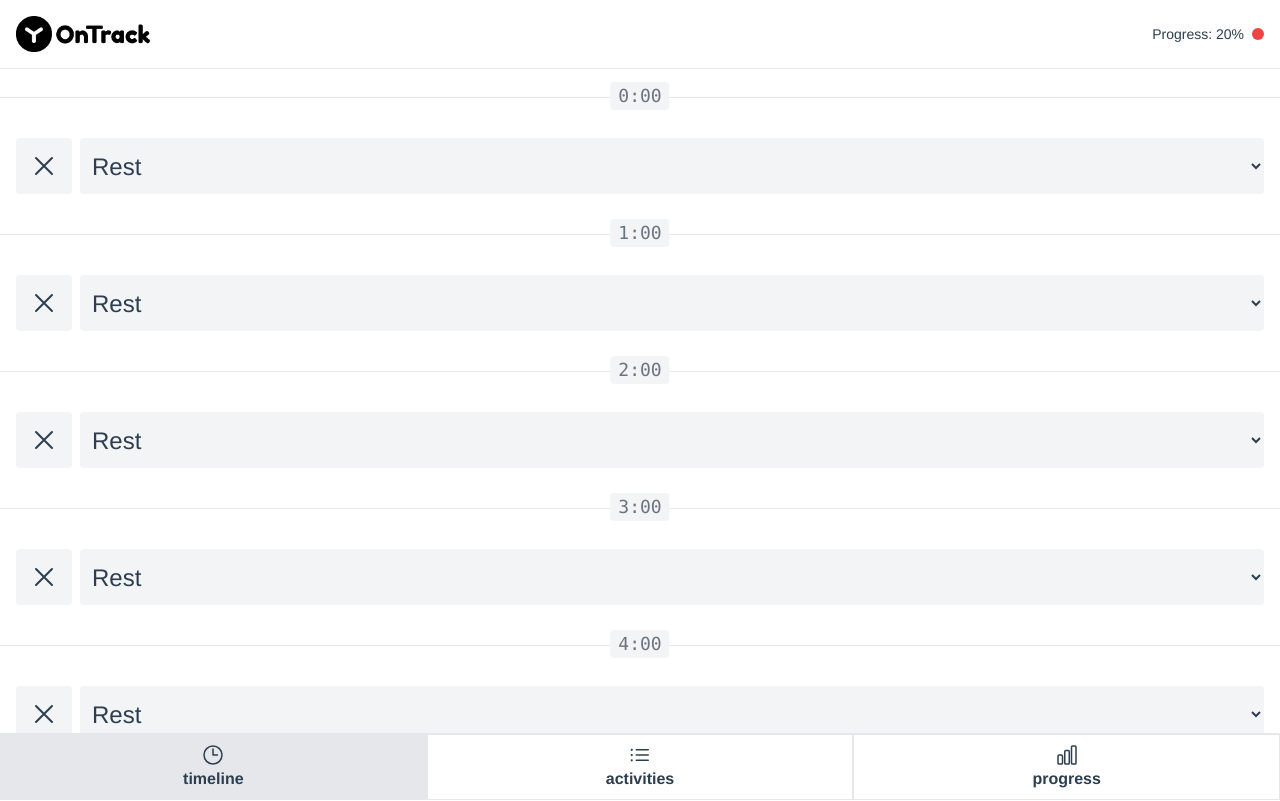
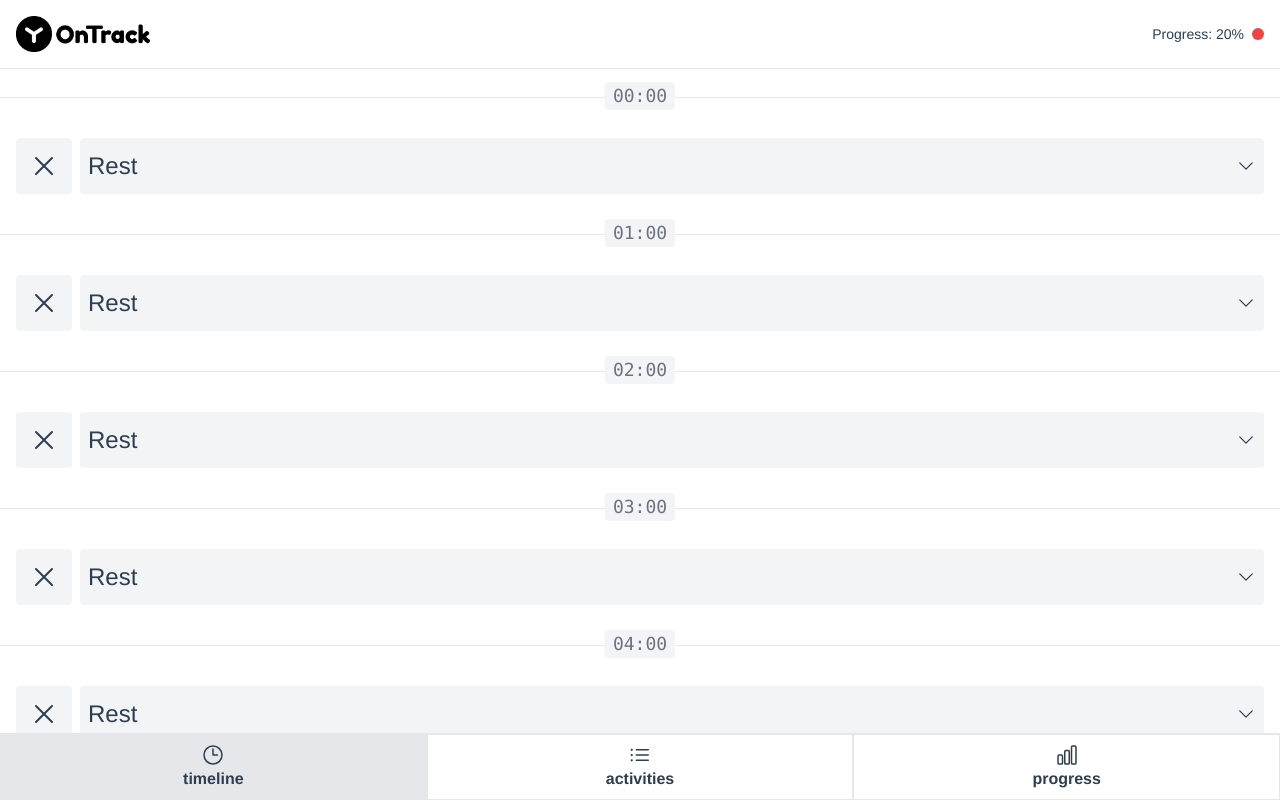
Before and after one commit to NurislamAituarov/on-track, a Vue app: page /#timeline in a window 1280 px wide. Shown: the top 801 px of the page. Built offline with nearby package versions, Linux system fonts and the light colour scheme.

Commit message:
Add select custom / Refactor component hour

```diff
--- /dev/null
+++ b/src/components/TimeLineHour.vue
@@ -0,0 +1,29 @@
+<template>
+  <a
+    href="#"
+    class="absolute -top-4 left-1/2 -translate-x-1/2 rounded px-2 font-mono text-lg"
+    :class="[
+      timelineItem.hour === new Date().getHours()
+        ? 'bg-purple-900 font-black text-white'
+        : 'bg-gray-100 text-gray-500',
+    ]"
+    >{{ formatterHour }}</a
+  >
+</template>
+
+<script lang="ts" setup>
+import { THourItem } from "@/types";
+import { computed } from "vue";
+
+interface Props {
+  timelineItem: THourItem;
+}
+
+const props = defineProps<Props>();
+
+const formatterHour = computed(() => {
+  const hour = props.timelineItem.hour;
+
+  return `${hour.toString().padStart(2, "0")}:00`;
+});
+</script>
--- a/src/components/TimelineItem.vue
+++ b/src/components/TimelineItem.vue
@@ -1,11 +1,6 @@
 <template>
   <li class="relative flex flex-col gap-2 border-t py-10 px-4">
-    <a
-      href="#"
-      class="absolute -top-4 left-1/2 -translate-x-1/2 rounded px-2 font-mono text-lg"
-      :class="hourLinkClasses"
-      >{{ timelineItem.hour }}:00</a
-    >
+    <TimeLineHour :timelineItem="timelineItem" />
     <BaseSelect
       :options="options"
       placeholder="Rest"
@@ -17,19 +12,15 @@
 </template>
 
 <script lang="ts" setup>
+import { ref } from "vue";
+import { IOptionsItem, THourItem } from "@/types";
 import BaseSelect from "@/components/base/BaseSelect.vue";
-import { IOptionsItem, THourItem } from "@/types";
-import { ref } from "vue";
+import TimeLineHour from "./TimeLineHour.vue";
+
 interface Props {
   timelineItem: THourItem;
 }
-const props = defineProps<Props>();
-
-const hourLinkClasses = [
-  props.timelineItem.hour === new Date().getHours()
-    ? "bg-purple-900 font-black text-white"
-    : "bg-gray-100 text-gray-500",
-];
+defineProps<Props>();
 
 const options: IOptionsItem[] = [
   {
--- a/src/components/base/BaseSelect.vue
+++ b/src/components/base/BaseSelect.vue
@@ -4,38 +4,106 @@
       <XMarkIcon class="h-8" />
     </BaseButton>
 
-    <select
-      class="w-full truncate rounded py-1 px-2 bg-gray-100 text-2xl"
-      @change="emit('select', +$event.target?.value)"
+    <div
+      class="w-full truncate rounded py-1 px-2 bg-gray-100 text-2xl flex items-center wrapper__select"
     >
-      <option :selected="selected == null" disabled value="0">
-        {{ placeholder }}
-      </option>
+      <div
+        ref="refSelectItem"
+        class="default-option w-full flex justify-between items-center"
+        @click="openModalSelect"
+      >
+        {{ options.find((el) => el.value === selected)?.label || placeholder }}
+        <ChevronDownIcon class="h-5" :class="{ 'rotate-180': selectWindow }" />
+      </div>
 
-      <option
-        v-for="{ value, label } of options"
-        :key="value"
-        :value="value"
-        :selected="selected === value"
-      >
-        {{ label }}
-      </option>
-    </select>
+      <ul class="wrapper__select-item" v-if="selectWindow">
+        <li
+          class="option"
+          :style="[value === selected ? 'background: rgb(245, 245, 245)' : '']"
+          v-for="{ value, label } of options"
+          :key="value"
+          @click="selectItem(value)"
+        >
+          {{ label }}
+        </li>
+      </ul>
+    </div>
   </div>
 </template>
 
 <script lang="ts" setup>
 import { IOptionsItem } from "@/types";
-import { XMarkIcon } from "@heroicons/vue/24/outline";
+import { XMarkIcon, ChevronDownIcon } from "@heroicons/vue/24/outline";
 import BaseButton from "@/components/base/BaseButton.vue";
+import { onMounted, onUnmounted, onUpdated, ref } from "vue";
 
 interface Props {
   options: IOptionsItem[];
   placeholder: string;
-  selected: number;
+  selected: number | undefined;
 }
-
 defineProps<Props>();
 
 const emit = defineEmits(["select", "reset-selected-item"]);
+const refSelectItem = ref();
+const selectWindow = ref(false);
+
+// component lifecycle //
+onMounted(() => {
+  document.addEventListener("click", listener);
+});
+onUnmounted(() => {
+  document.removeEventListener("click", listener);
+});
+onUpdated(() => {
+  console.log("update");
+});
+
+// Methods //
+function openModalSelect() {
+  selectWindow.value = !selectWindow.value;
+}
+
+function selectItem(value: number) {
+  emit("select", value);
+  selectWindow.value = false;
+}
+
+function listener(e: Event) {
+  if (
+    e.target !== refSelectItem.value &&
+    !refSelectItem.value.contains(e.target)
+  ) {
+    selectWindow.value = false;
+  }
+}
 </script>
+
+
+<style scoped lang="scss">
+.wrapper__select {
+  position: relative;
+  overflow: visible;
+  cursor: pointer;
+}
+.wrapper__select-item {
+  width: 100%;
+  position: absolute;
+  left: 0;
+  top: 100%;
+  background: white;
+  z-index: 10;
+  border: 1px solid rgb(222, 222, 222);
+  box-shadow: 1px 1px 15px 2px rgb(237, 237, 237);
+  border-radius: 5px;
+}
+
+.option {
+  border-bottom: 1px solid rgb(222, 222, 222);
+  cursor: pointer;
+  padding: 6px;
+  &:hover {
+    background: rgb(245, 245, 245);
+  }
+}
+</style>
```
